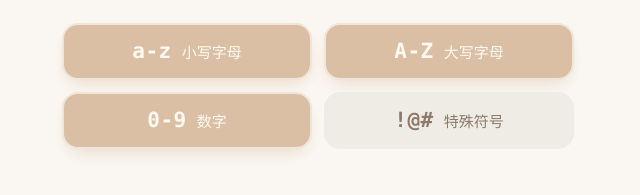
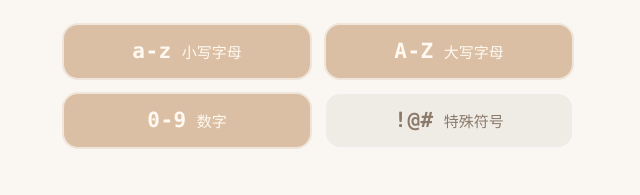
Before and after one commit to SkyAerope/passwd-gen, a plain HTML site: page index.html in a window 1280 px wide. Shown: the part 443-638 px from the top of the page, 322-962 px from the left. Drawn offline with Linux system fonts and the light colour scheme.

Commit message:
style: move toggle border to idle, drop active shadow
Keep the white border on default cards and remove the active-state box-shadow.

```diff
--- a/index.html
+++ b/index.html
@@ -288,11 +288,11 @@
     gap:10px;
     padding:16px 12px;
     border-radius:16px;
-    border:2px solid transparent;
+    border:2px solid rgba(255,255,255,0.6);
     background: var(--off-bg);
     cursor:pointer;
     font-family:inherit;
-    transition: background .2s ease, box-shadow .2s ease, border-color .2s ease;
+    transition: background .2s ease, border-color .2s ease;
   }
 
   .toggle-glyph{
@@ -313,8 +313,6 @@
 
   .toggle-card.active{
     background: var(--tan);
-    border-color: rgba(255,255,255,0.6);
-    box-shadow: 0 8px 18px -8px rgba(219,191,164,0.7);
   }
   .toggle-card.active .toggle-glyph,
   .toggle-card.active .toggle-name{ color:#fff9f2; }
```
